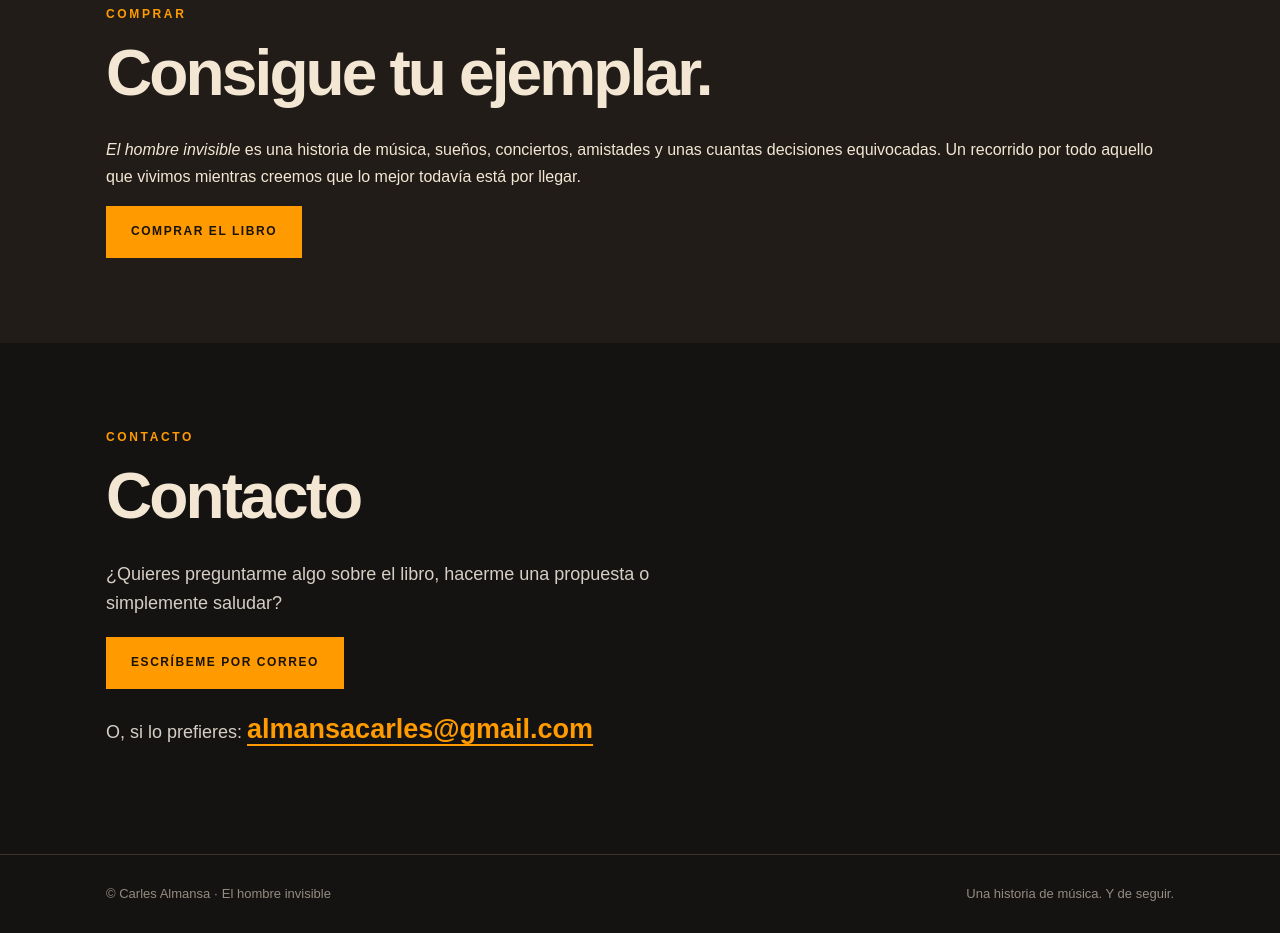
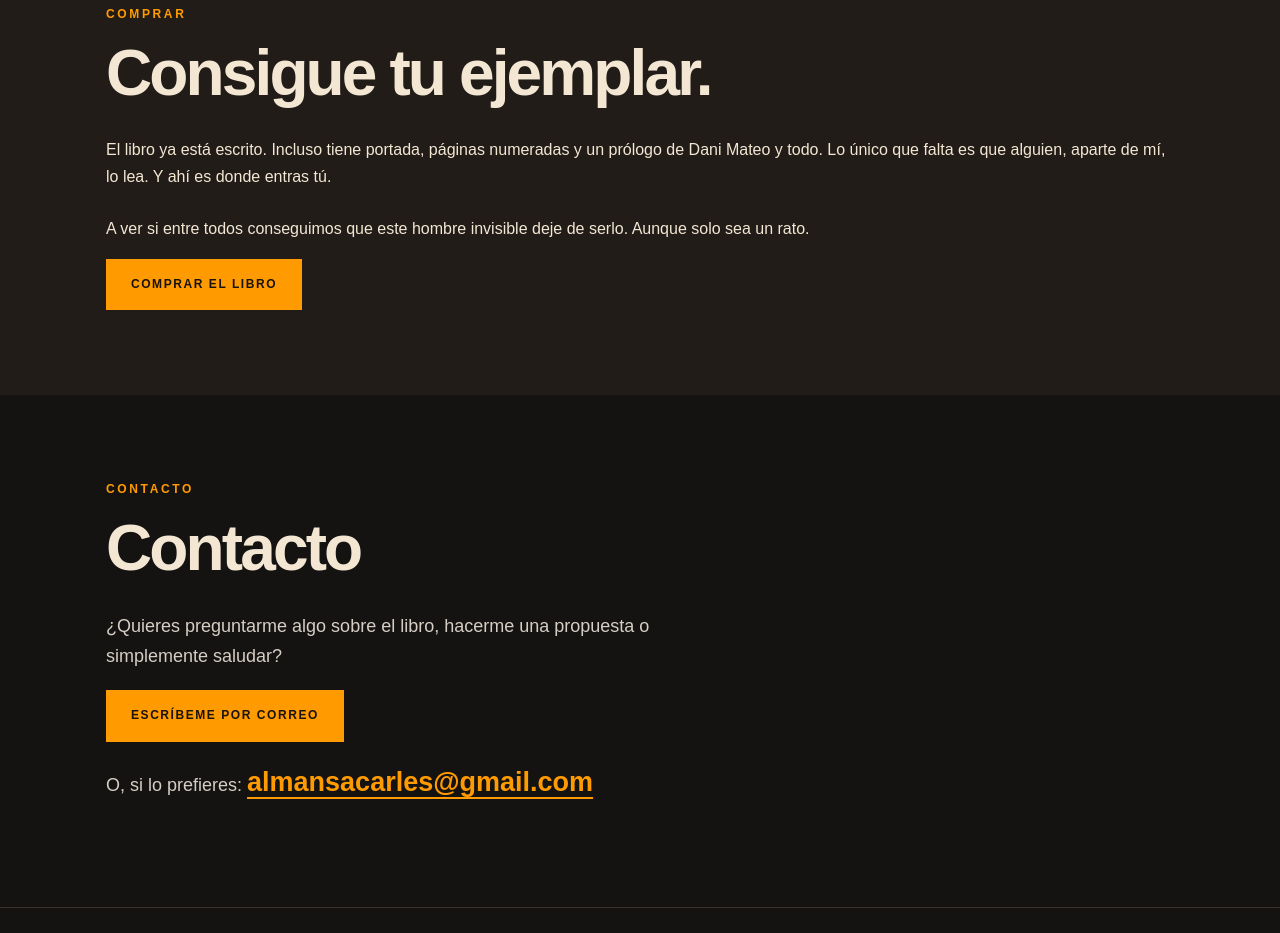
Before and after one commit to cosmicmarciana/cosmicmarciana.github.io, a plain HTML site: page libro/index.html in a window 1280 px wide. Shown: the part 2140-3073 px from the top of the page. Drawn offline with Linux system fonts and the light colour scheme.

Commit message:
Update index.html

```diff
--- a/libro/index.html
+++ b/libro/index.html
@@ -26,7 +26,11 @@
 No sabía que la invisibilidad podía tomar esta forma.»</div></section>
 
 <section id="autor" class="wrap section about"><div><div class="kicker">Sobre el autor</div><h2>Carles Almansa</h2></div><div><p>Carles Almansa lleva componiendo canciones desde que tiene memoria. Como no consiguió que su música llegara a todo el mundo, ha decidido escribir <em>El hombre invisible</em> para que, al menos, alguien pueda ignorarlo en otro formato.</p><p>La música sigue formando parte de su vida. También puedes conocer su proyecto musical, <a class="music" href="https://cosmicmarciana.com" target="_blank" rel="noopener">Cosmic Marciana ↗</a>.</p></div></section>
-<section id="disponibilidad" class="bookdetail"><div class="wrap section"><div class="kicker">Comprar</div><h2 id="purchase-title">Consigue tu ejemplar.</h2><p id="purchase-copy"><em>El hombre invisible</em> es una historia de música, sueños, conciertos, amistades y unas cuantas decisiones equivocadas. Un recorrido por todo aquello que vivimos mientras creemos que lo mejor todavía está por llegar.</p><a class="btn buy-link" href="#disponibilidad" aria-disabled="true" onclick="if(this.getAttribute('aria-disabled')==='true')event.preventDefault()">COMPRAR EL LIBRO</a></div></section>
+<section id="disponibilidad" class="bookdetail"><div class="wrap section"><div class="kicker">Comprar</div><h2 id="purchase-title">Consigue tu ejemplar.</h2><p id="purchase-copy">
+El libro ya está escrito. Incluso tiene portada, páginas numeradas y un prólogo de Dani Mateo y todo. Lo único que falta es que alguien, aparte de mí, lo lea. Y ahí es donde entras tú.
+<br><br>
+A ver si entre todos conseguimos que este hombre invisible deje de serlo. Aunque solo sea un rato.
+</p><a class="btn buy-link" href="#disponibilidad" aria-disabled="true" onclick="if(this.getAttribute('aria-disabled')==='true')event.preventDefault()">COMPRAR EL LIBRO</a></div></section>
 <section id="contacto" class="wrap section"><div class="kicker">Contacto</div><h2>Contacto</h2><p class="contact-description">¿Quieres preguntarme algo sobre el libro, hacerme una propuesta o simplemente saludar?</p><a class="btn" href="mailto:almansacarles@gmail.com">ESCRÍBEME POR CORREO</a><p class="contact-description" style="margin-top:18px">O, si lo prefieres:&nbsp;<a class="contact-mail" href="mailto:almansacarles@gmail.com">almansacarles@gmail.com</a></p></section></main>
 <footer><div class="wrap"><span>© Carles Almansa · El hombre invisible</span><span>Una historia de música. Y de seguir.</span></div></footer>
 <button class="back-to-top" id="back-to-top" type="button" aria-label="Volver al principio" title="Volver al principio" aria-hidden="true" tabindex="-1">↑</button>
```
